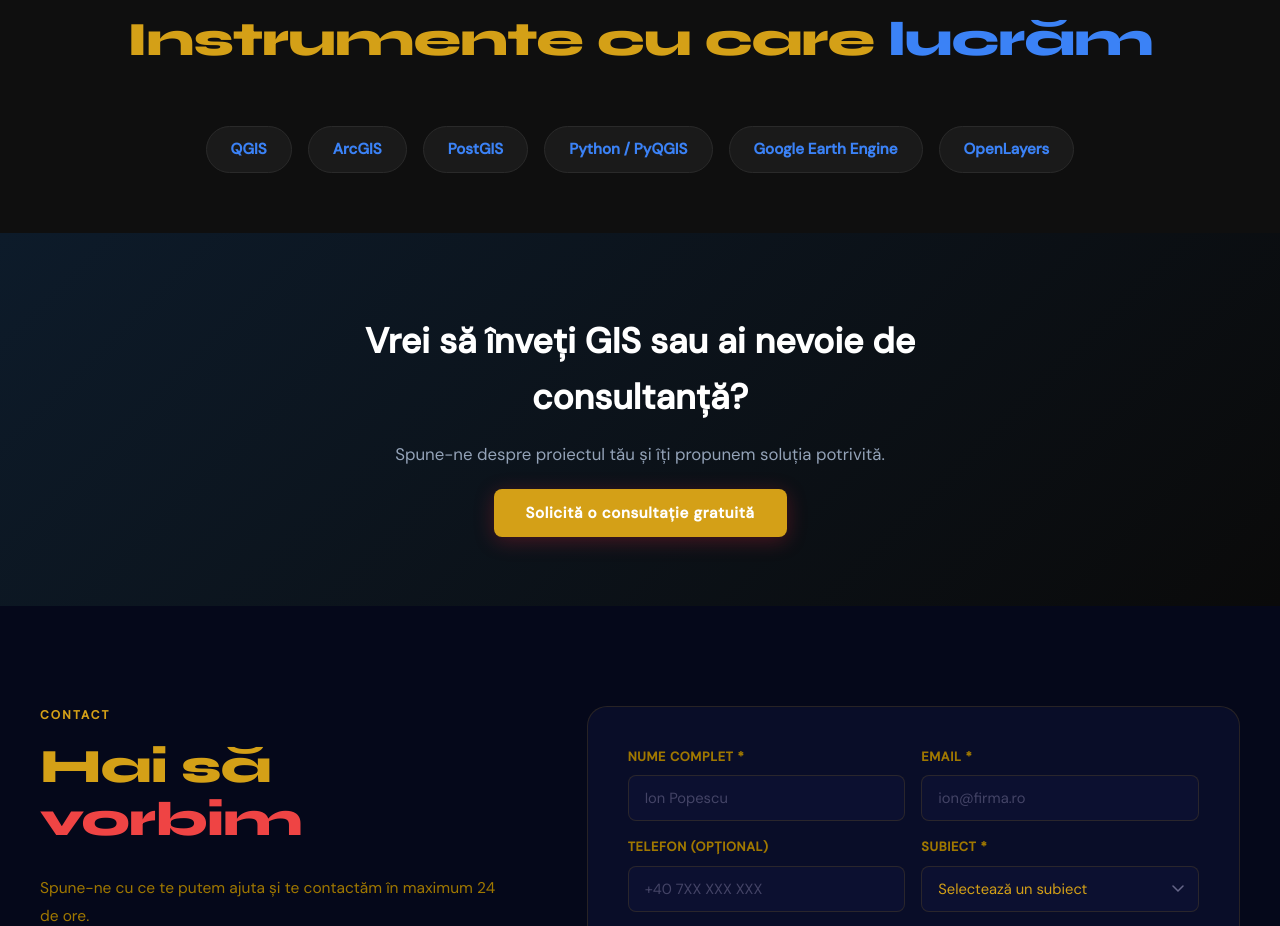
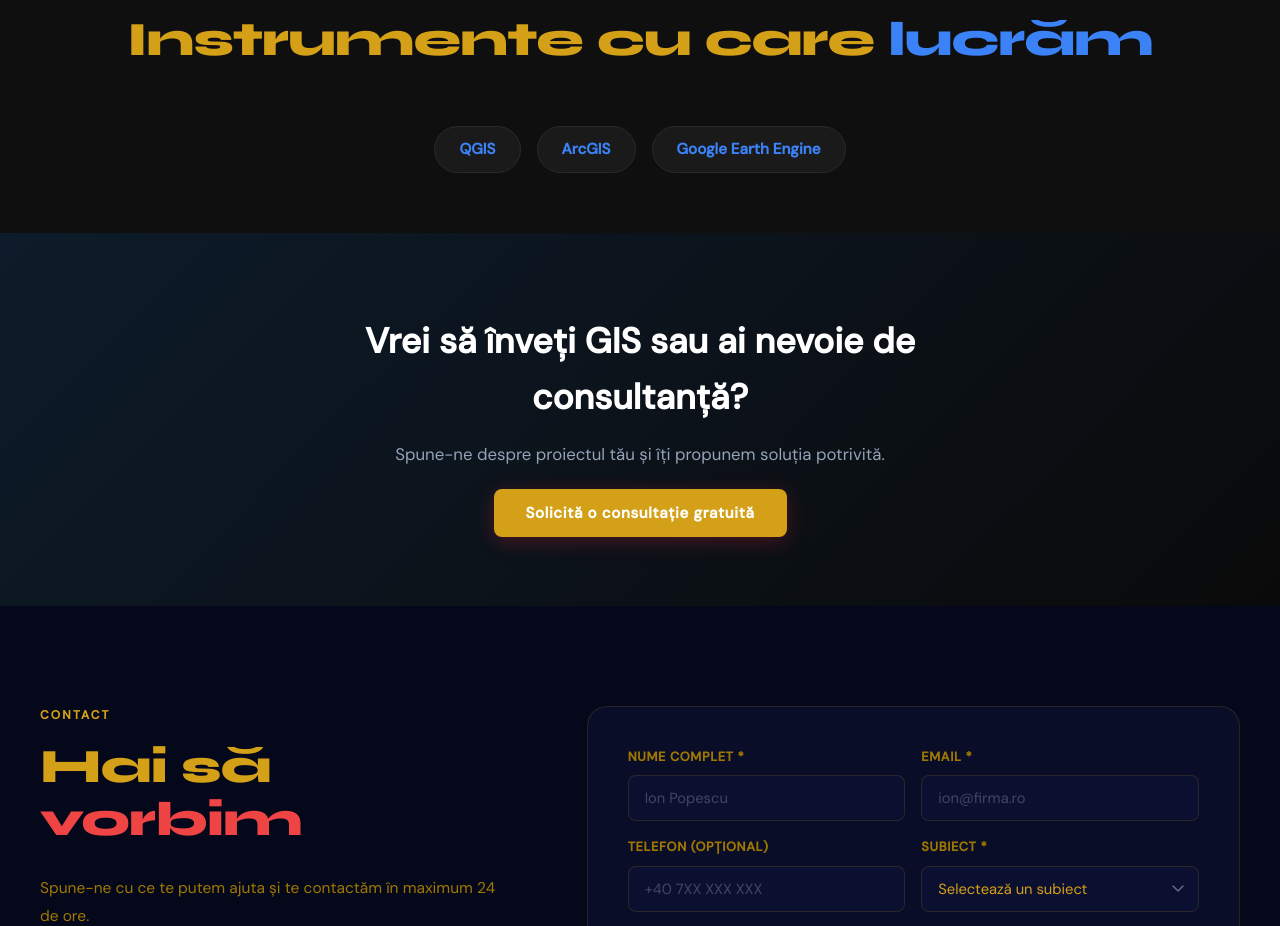
Before and after one commit to TopRoxProject/toprox-website, a React (Create React App) app: page /gis in a window 1280 px wide. Shown: the part 2040-2966 px from the top of the page. Built offline with nearby package versions, Linux system fonts and the light colour scheme; the HTML template or start-up script is replaced by a standard one.

Commit message:
Update GIS.js

```diff
--- a/src/pages/GIS.js
+++ b/src/pages/GIS.js
@@ -115,11 +115,7 @@ export default function GIS() {
           </div>
           <div className="services-grid">
             {gisServices.map((s, i) => (
-              <div
-                className={`service-card ${s.color} ${active === i ? 'active' : ''}`}
-                key={i}
-                onClick={() => setActive(active === i ? null : i)}
-              >
+              <div className={`service-card ${s.color} ${active === i ? 'active' : ''}`} key={i} onClick={() => setActive(active === i ? null : i)}>
                 <div className="service-top">
                   <span className="service-icon">{s.icon}</span>
                   <span className={`service-tag ${s.color}`}>{s.tag}</span>
@@ -149,7 +145,7 @@ export default function GIS() {
             </h2>
           </div>
           <div className="gis-tools-grid">
-            {['QGIS', 'ArcGIS', 'PostGIS', 'Python / PyQGIS', 'Google Earth Engine', 'OpenLayers'].map((tool, i) => (
+            {['QGIS', 'ArcGIS', 'Google Earth Engine'].map((tool, i) => (
               <div className="gis-tool-badge" key={i}>{tool}</div>
             ))}
           </div>
```
